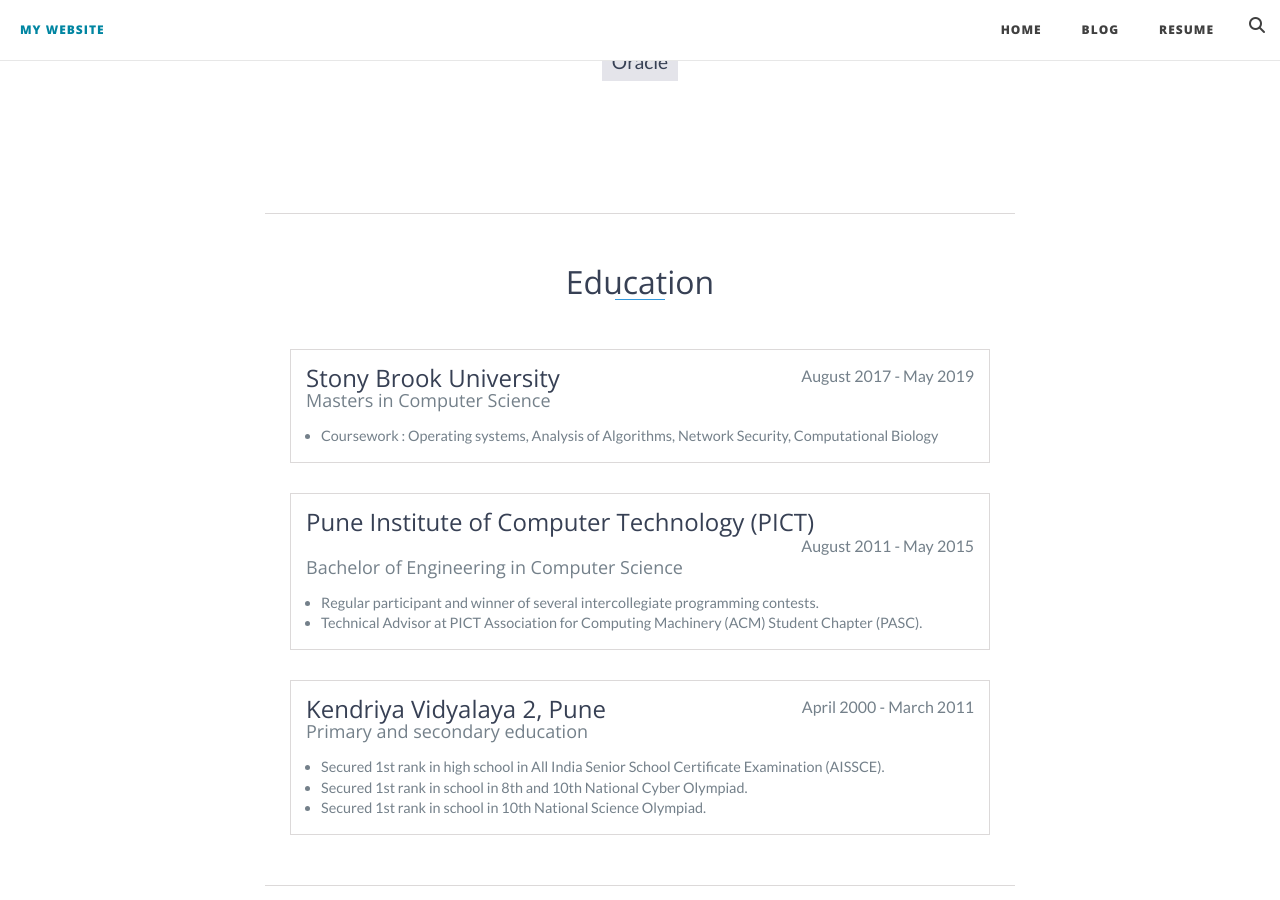
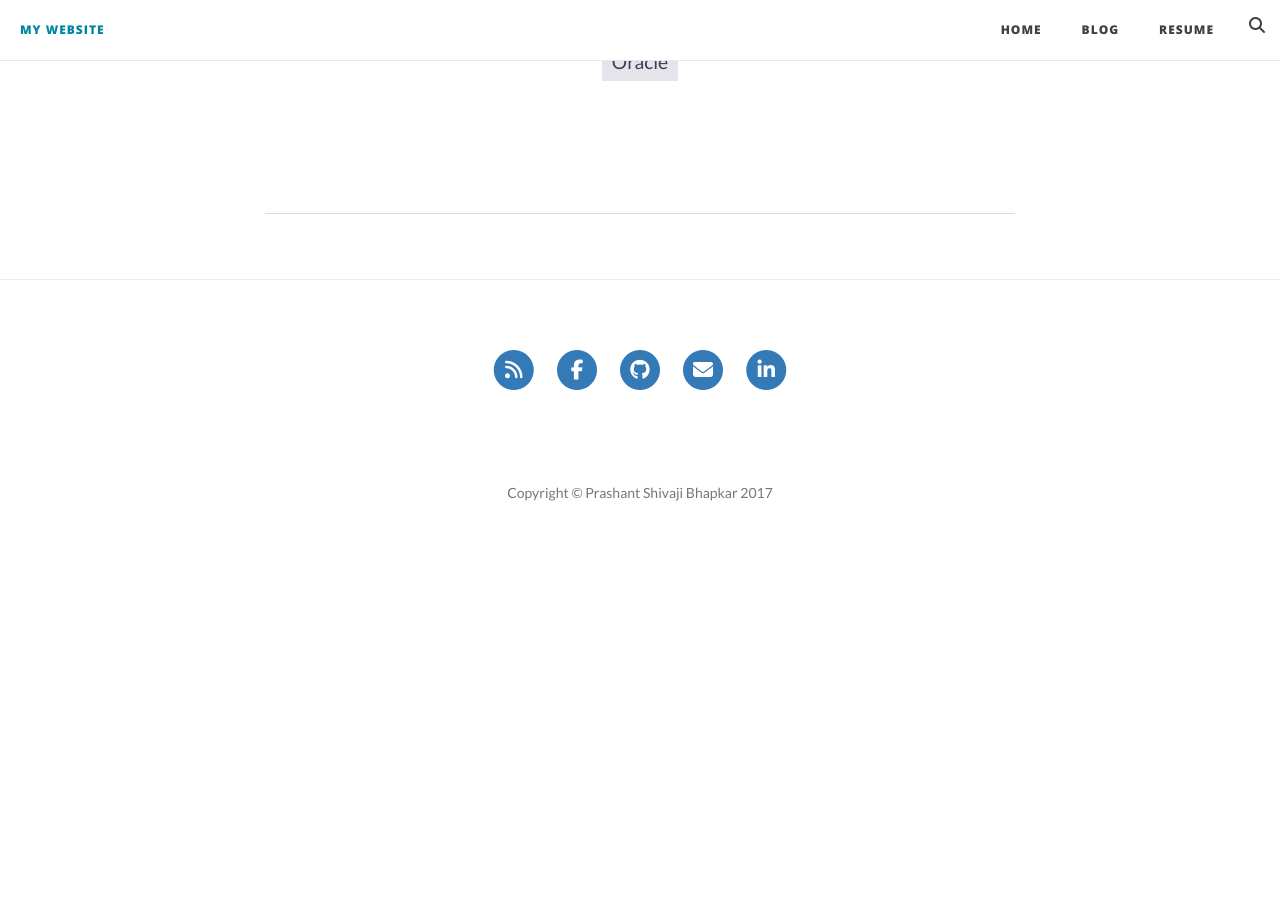
Before and after one commit to PrashantShivajiBhapkar/PrashantShivajiBBhapkar.github.io, a Jekyll site: the page built from index.html, in a window 1280 px wide and 900 px high, scrolled down 1263 px. Built offline with Jekyll 4.4.1, drawn with Linux system fonts in a browser that asks for light colours; nearby versions of some CDN libraries; library files that are not in the unit come from our copies; after the commit the page ends 1816 px from its top, so only the background shows below that.

Commit message:
edited home page content

```diff
--- a/index.html
+++ b/index.html
@@ -82,51 +82,3 @@ description: "Developer | Deep Learning/Machine Learning/Data Science Enthusiast
 </section>
 
 <!-- Portfolio Grid Section -->
-</section>
-
-    <div id="education">
-		<h2 class="heading">Education</h2>
-        <div class="education-block">
-            <h3>Stony Brook University</h3>
-            <span class="education-date">August 2017 - May 2019</span>
-            <h4>Masters in Computer Science</h4>
-            <ul>
-                <li>
-                    Coursework : Operating systems, Analysis of Algorithms, Network Security, Computational Biology
-                </li>
-            </ul>
-        </div>
-
-        <div class="education-block">
-            <h3>Pune Institute of Computer Technology (PICT)</h3>
-            <span class="education-date">August 2011 - May 2015</span>
-            <h4>Bachelor of Engineering in Computer Science</h4>
-            <ul>
-                <li>
-                    Regular participant and winner of several intercollegiate programming contests.
-                </li>
-                <li>
-                    Technical Advisor at PICT Association for Computing Machinery (ACM) Student Chapter (PASC).
-                </li>
-            </ul>
-        </div>
-        <!-- End .education-block -->
-
-        <div class="education-block">
-            <h3>Kendriya Vidyalaya 2, Pune</h3>
-            <span class="education-date">April 2000 - March 2011</span>
-            <h4>Primary and secondary education</h4>
-            <ul>
-                <li>
-                    Secured 1st rank in high school in All India Senior School Certificate Examination (AISSCE).
-                </li>
-                <li>
-                    Secured 1st rank in school in 8th and 10th National Cyber Olympiad.
-                </li>
-                <li>
-                    Secured 1st rank in school in 10th National Science Olympiad.
-                </li>
-            </ul>
-        </div>
-    </div>
-</section>
```
